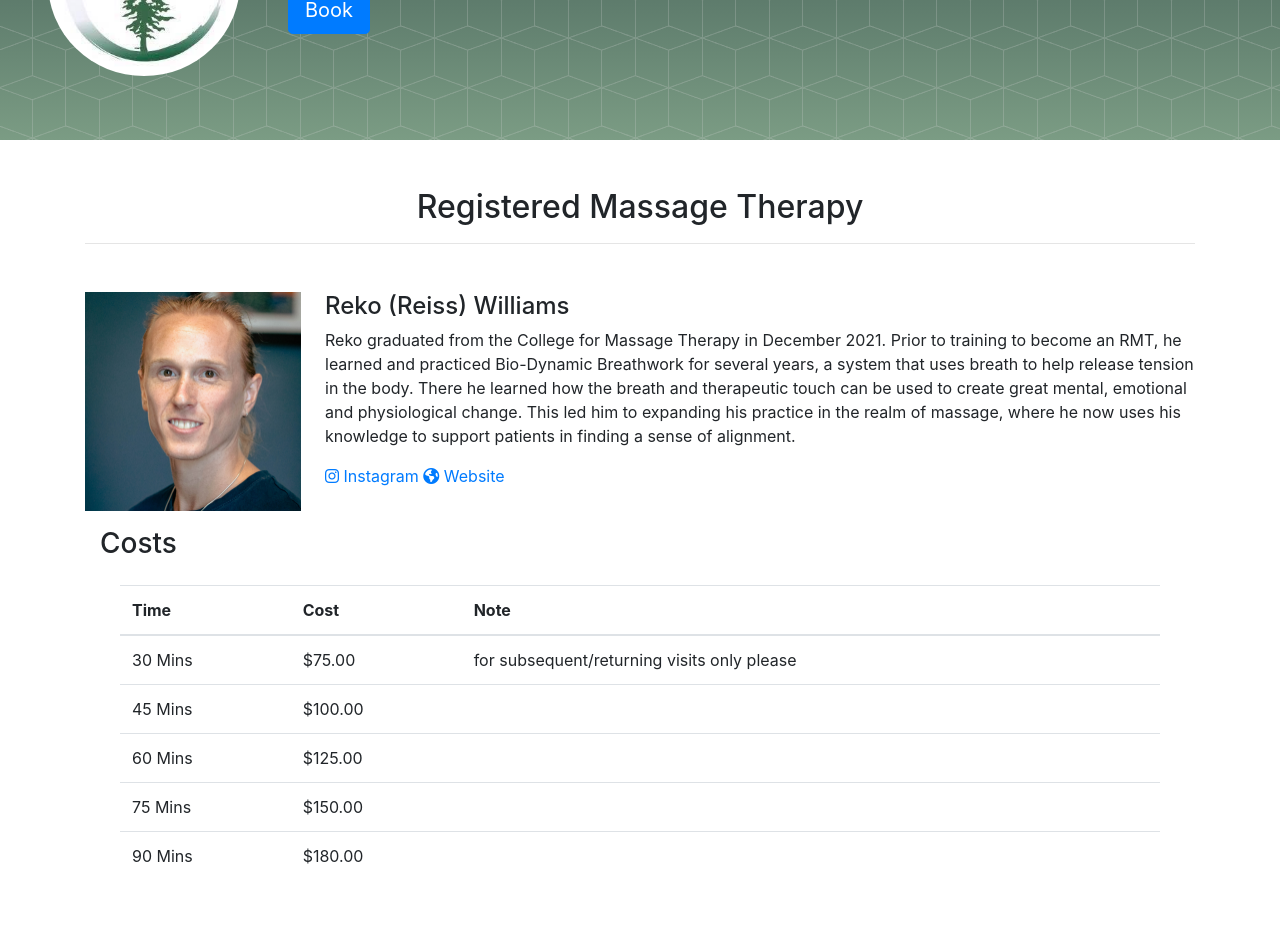
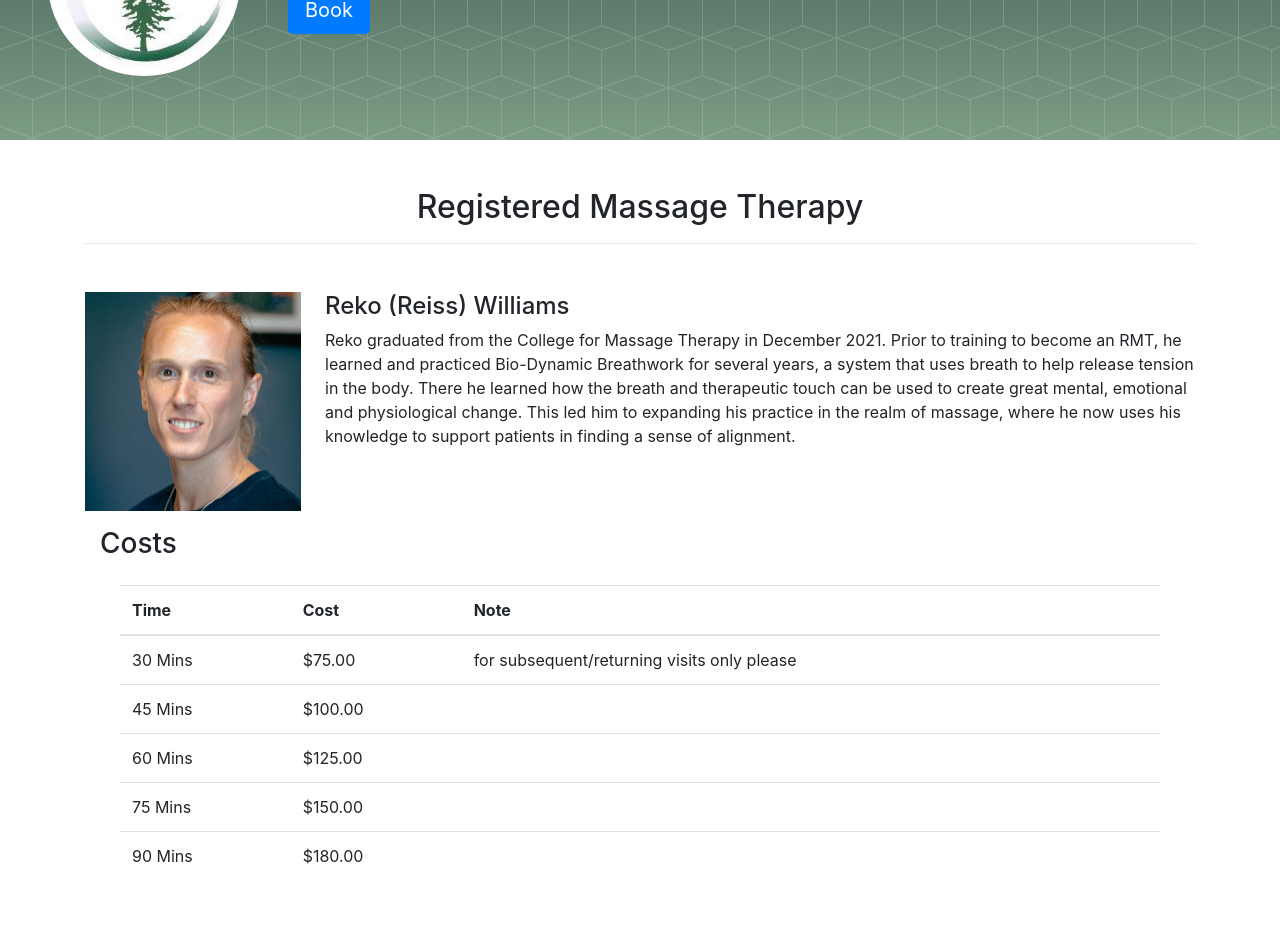
Before and after one commit to cbrucermt/cascadiahealth, a Jekyll site: the page built from therapists/reko.html, in a window 1280 px wide. Shown: the part 241-1172 px from the top of the page. Built offline with Jekyll 4.4.1, drawn with Linux system fonts in a browser that asks for light colours; some web fonts are replaced.

Commit message:
Remove Reko's broken web link

```diff
--- a/therapists/reko.html
+++ b/therapists/reko.html
@@ -21,7 +21,6 @@ description: Cascadia Massage and Health Centre offers registered massage therap
           <h4 class="media-heading">Reko (Reiss) Williams</h4>
 
           <p>Reko graduated from the College for Massage Therapy in December 2021. Prior to training to become an RMT, he learned and practiced Bio-Dynamic Breathwork for several years, a system that uses breath to help release tension in the body. There he learned how the breath and therapeutic touch can be used to create great mental, emotional and physiological change. This led him to expanding his practice in the realm of massage, where he now uses his knowledge to support patients in finding a sense of alignment.</p>
-          <p><a href="https://www.instagram.com/rekovitae/"><i class="fa-brands fa-instagram"></i> Instagram</a> <a href="https://reko-williams-rmt-massage-therapy.business.site/"><i class="fa-solid fa-earth-americas"></i> Website</a></a></p>
         </div>
       </li>
     </ul>
```
